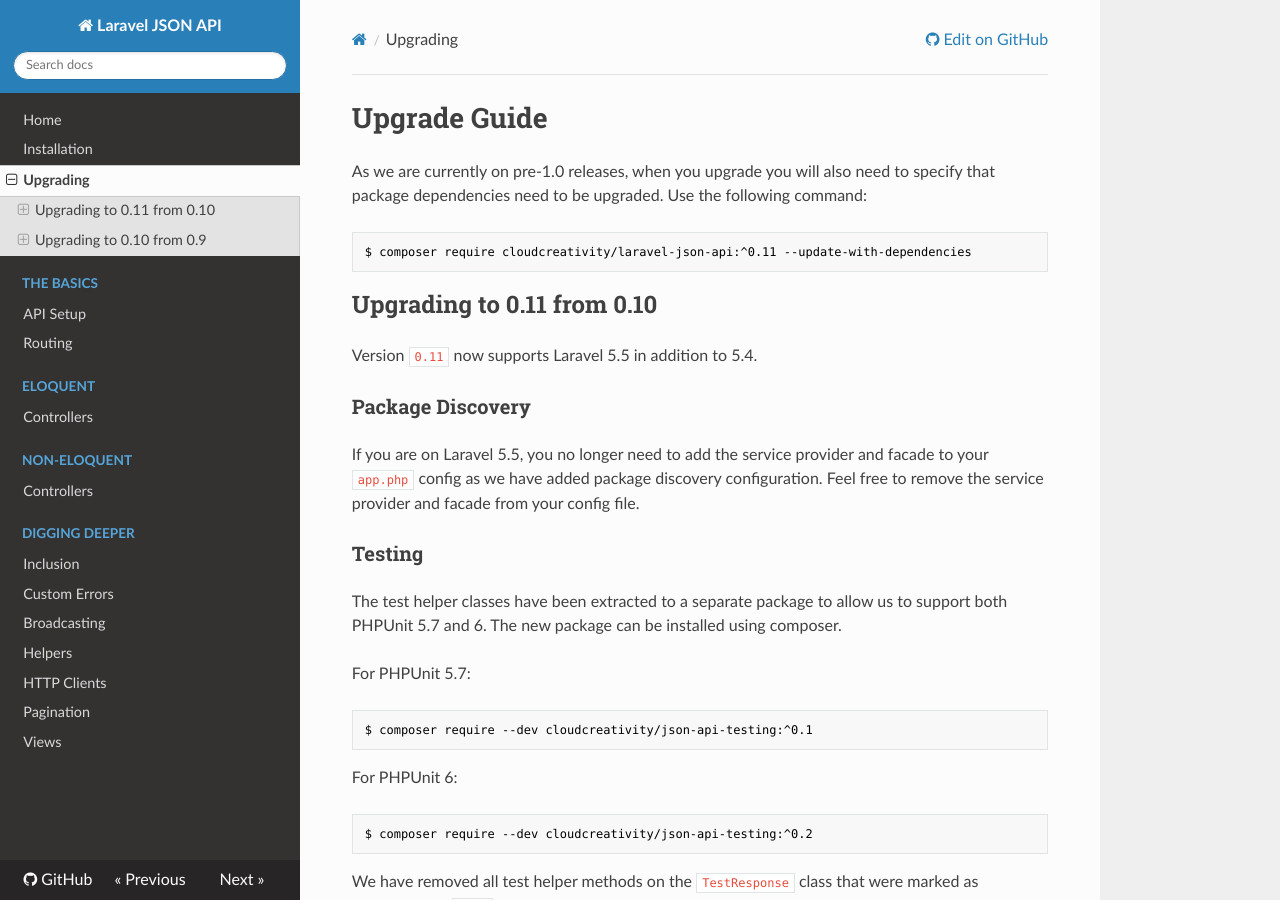
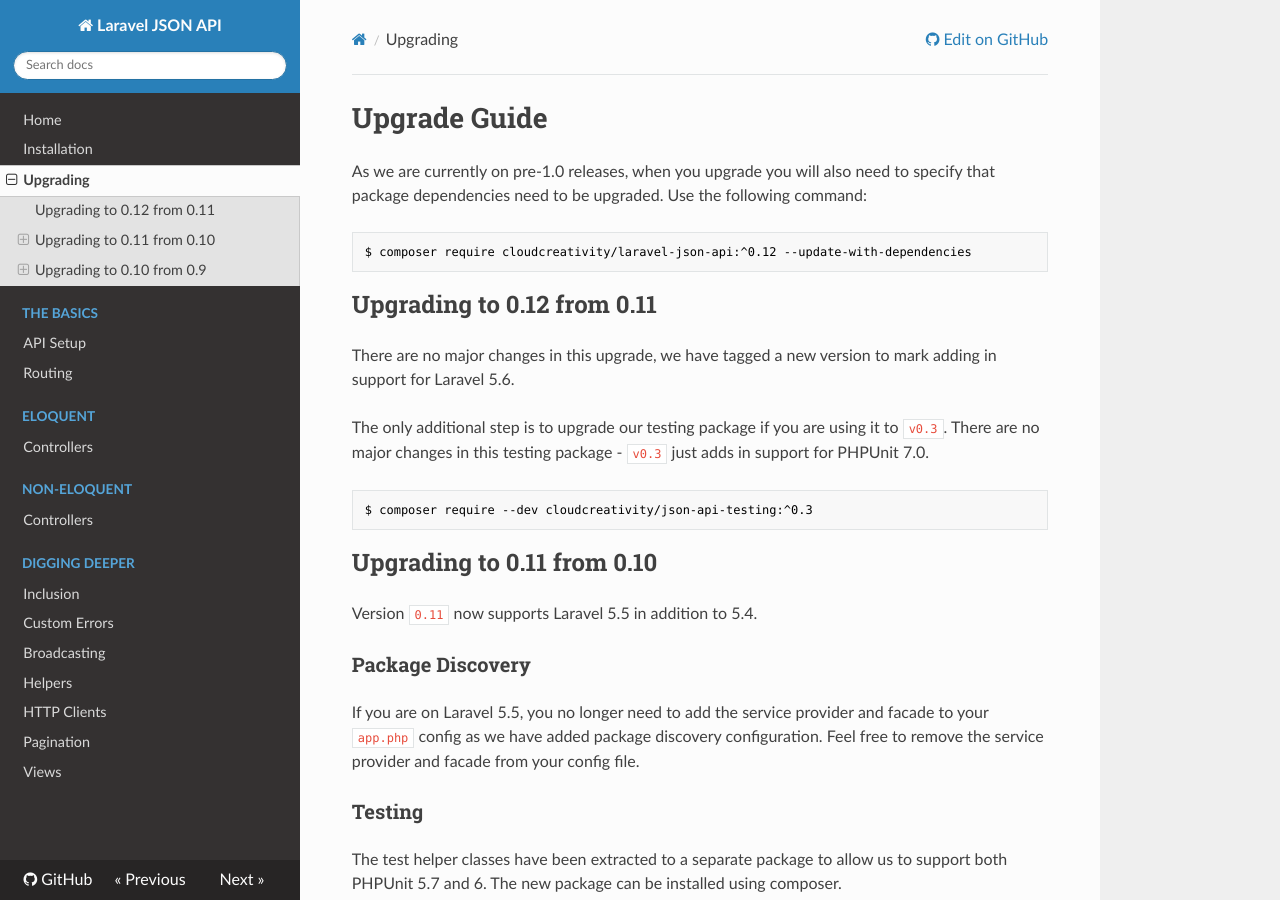
Before and after one commit to cloudcreativity/laravel-json-api, an MkDocs documentation site: the page built from docs/upgrade.md, in a window 1280 px wide and 900 px high. Built offline with MkDocs 1.6.1, drawn with Linux system fonts in a browser that asks for light colours; nearby versions of some CDN libraries; old or Windows-style settings are respelled for this version of MkDocs.

Commit message:
[Feature] Add support for Laravel 5.6

````diff
--- a/docs/upgrade.md
+++ b/docs/upgrade.md
@@ -4,7 +4,19 @@ As we are currently on pre-1.0 releases, when you upgrade you will also need to
 dependencies need to be upgraded. Use the following command:
 
 ```bash
-$ composer require cloudcreativity/laravel-json-api:^0.11 --update-with-dependencies
+$ composer require cloudcreativity/laravel-json-api:^0.12 --update-with-dependencies
+```
+
+## Upgrading to 0.12 from 0.11
+
+There are no major changes in this upgrade, we have tagged a new version to mark adding in support
+for Laravel 5.6.
+
+The only additional step is to upgrade our testing package if you are using it to `v0.3`. There are
+no major changes in this testing package - `v0.3` just adds in support for PHPUnit 7.0.
+
+```bash
+$ composer require --dev cloudcreativity/json-api-testing:^0.3
 ```
 
 ## Upgrading to 0.11 from 0.10
````
Also changed, not shown: CHANGELOG.md (+5 -0 lines), README.md (+3 -2 lines), composer.json (+11 -11 lines).
